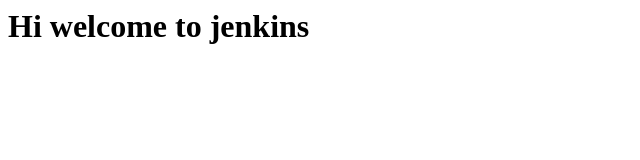
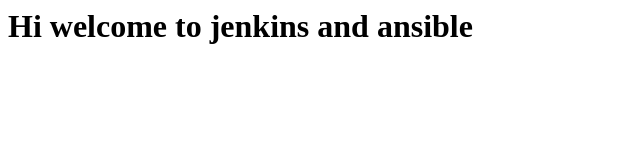
Before and after one commit to Kshitija-Jadhav/hello, a plain HTML site: page index.html in a window 1280 px wide. Shown: the whole page, without its empty margins (0-640 px from the left). Drawn offline with Linux system fonts and the light colour scheme.

Commit message:
Update index.html

```diff
--- a/index.html
+++ b/index.html
@@ -1 +1 @@
-<h1> Hi welcome to jenkins</h1>
+<h1> Hi welcome to jenkins and ansible</h1>
```
